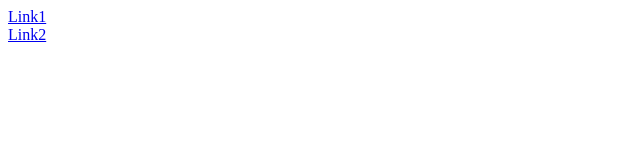
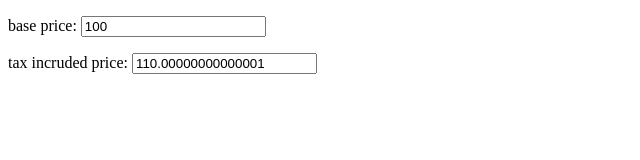
Before and after one commit to TakujiMoyama/Vue.template, a plain HTML site: page index.html in a window 1280 px wide. Shown: the whole page, without its empty margins (0-640 px from the left). Drawn offline with nearby package versions, Linux system fonts and the light colour scheme.

Commit message:
算出プロパティを作ろう
getとset

```diff
--- a/index.html
+++ b/index.html
@@ -8,8 +8,8 @@
 </head>
 <body>
     <div id="app">
-        <a v-bind:href="url">Link1</a><br>
-        <a :href="url">Link2</a>
+        <p>base price: <input type="text" v-model="basePrice"></p>
+        <p>tax incruded price: <input type="text" v-model="taxIncludedPrice"></p>
     </div>
     <script src="http://unpkg.com/vue@3.1.5"></script>
     <script src="main.js"></script>
--- a/main.js
+++ b/main.js
@@ -1,6 +1,16 @@
 const app = Vue.createApp({
     data: () => ({
-        url: 'https://www.google.co.jp/'
-    })
+        basePrice: 100
+    }),
+    computed:{
+        taxIncludedPrice:{
+            get: function(){
+                return this.basePrice *1.1
+            },
+            set: function(value){
+                this.basePrice = value / 1.1
+            }
+        }
+    }
 })
 app.mount('#app')
```
